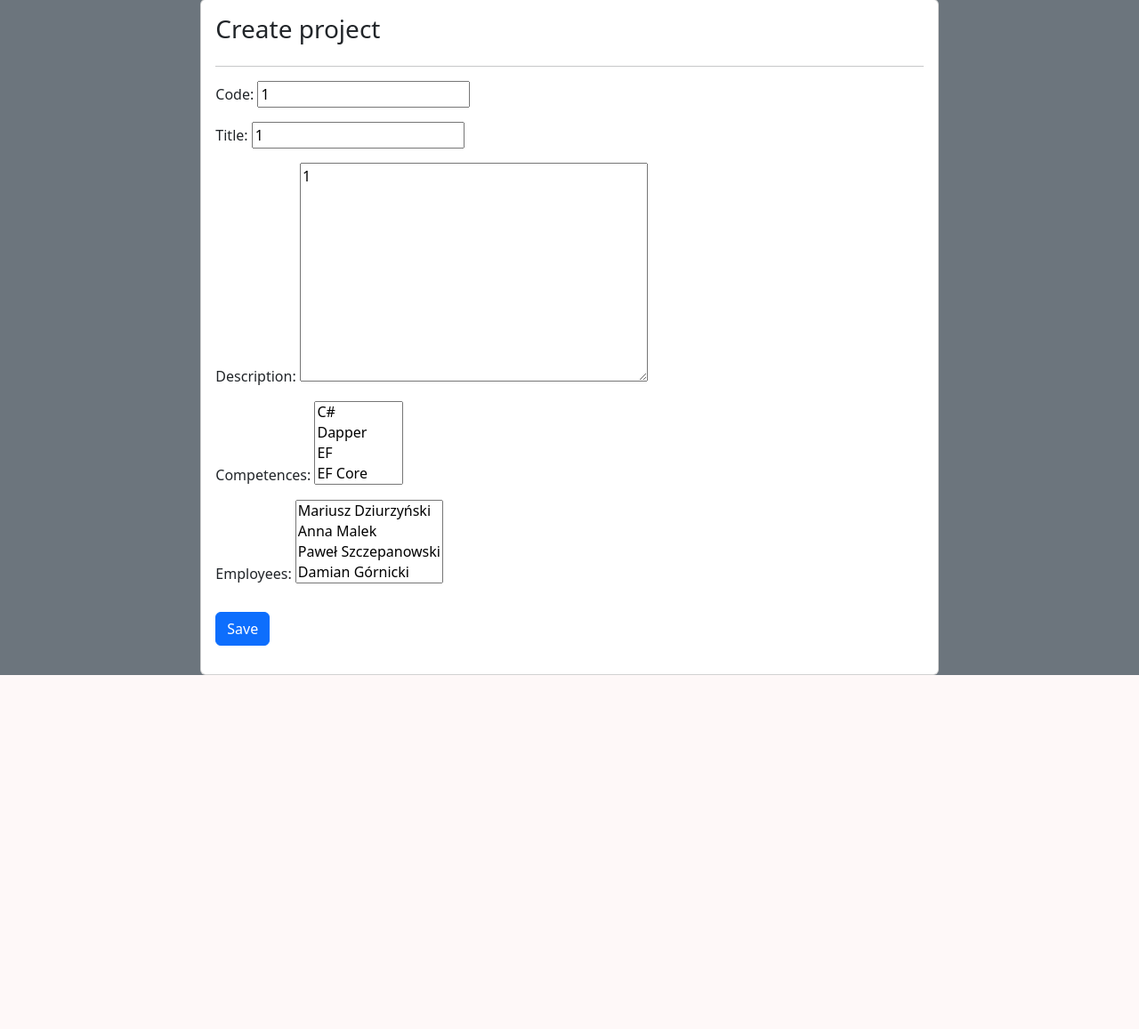
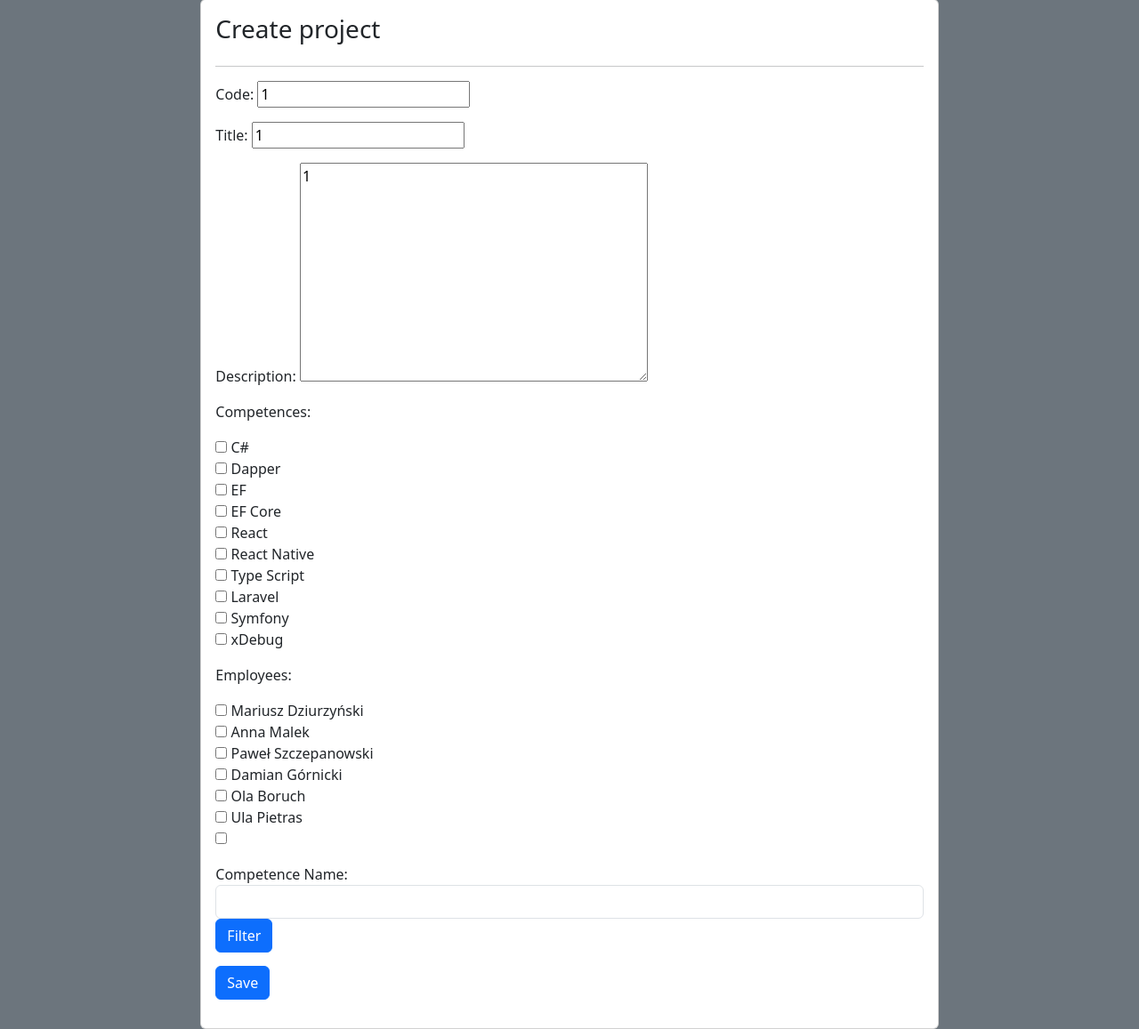
Before and after one commit to Kolinnnnn/MyHappyStaff, a Django app: page /project/68 in a window 1280 px wide. Shown: the part 69-1226 px from the top of the page at 89% size. Before the commit the page ends 828 px from the top, so only its background shows below. Run offline with Django 4.2, Linux system fonts and the light colour scheme; data comes from the database, SQL or seed files in the repository; both versions use the stored data as it was after the commit; some libraries are stand-ins or nearby versions.

Commit message:
Wgrywam zrobione filtrowanie , bez zapisania do bazy

```diff
--- a/my_hepi_staff/account/forms.py
+++ b/my_hepi_staff/account/forms.py
@@ -2,22 +2,20 @@ from django import forms
 
 from account.models import Project, Employee
 from competence.models import Competence
-
+from django import forms
+from .models import Competence
 
 class LoginForm(forms.Form):
     username = forms.CharField()
     password = forms.CharField(widget=forms.PasswordInput)
-
 
 class CompetenceEnrollForm(forms.Form):
     competence = forms.ModelMultipleChoiceField(queryset=Competence.objects.all(),
                                         widget=forms.CheckboxSelectMultiple,
                                         label='')
 
-
 class AboutMeForm(forms.Form):
     description = forms.Textarea()
-
 
 class GroupedTableForm(forms.Form):
     def __init__(self, *args, **kwargs):
@@ -37,11 +35,16 @@ class GroupedTableForm(forms.Form):
             if sum_of_group != 10:
                 self.add_error(f'group_{group_idx + 1}', f"The sum of the fields in '{group['name']}' must equal 10.")
 
-
 class ProjectForm(forms.ModelForm):
-    competences = forms.ModelMultipleChoiceField(queryset=Competence.objects.all(), required=True)
-    employees = forms.ModelMultipleChoiceField(queryset=Employee.objects.all(), required=True)
+    competences = forms.ModelMultipleChoiceField(queryset=Competence.objects.all(), widget=forms.CheckboxSelectMultiple, required=False)
+    employees = forms.ModelMultipleChoiceField(queryset=Employee.objects.all(), widget=forms.CheckboxSelectMultiple, required=False)
 
     class Meta:
         model = Project
         fields = ['code', 'title', 'description', 'competences', 'employees']
+
+class FilterEmployeesForm(forms.Form):
+    competences = forms.ModelMultipleChoiceField(queryset=Competence.objects.all(), widget=forms.CheckboxSelectMultiple, required=False)
+
+class CompetenceFilterForm(forms.Form):
+    competences = forms.ModelMultipleChoiceField(queryset=Competence.objects.all(), widget=forms.CheckboxSelectMultiple)
--- a/my_hepi_staff/account/templates/account/employer/project/form.html
+++ b/my_hepi_staff/account/templates/account/employer/project/form.html
@@ -1,11 +1,14 @@
+<!-- form.html -->
+
 {% extends "base.html" %}
+
 {% block content %}
-
 <div class="row justify-content-md-center" style="margin-top: 15px;">
     <div class="col-md-8">
         <a href="{% url 'project-list' %}" class="btn btn-danger">Cancel</a>
     </div>
 </div>
+
 
 <div class="row justify-content-md-center" style="margin-top: 15px;">
     <div class="col-md-8">
@@ -20,10 +23,24 @@
                     <hr />
                 </div>
 
+
                 <div class="card-text">
-                    <form action="" method="POST">
+                    <form action="" method="POST" id="filter-form">
                         {{ form.as_p }}
                         {% csrf_token %}
+
+                        <!-- Input for competence name -->
+                        <div class="form-group">
+                            <label for="competence-name">Competence Name:</label>
+                            <input type="text" class="form-control" id="competence-name" name="competence-name">
+                            <div id="competence-suggestions"></div> <!-- Placeholder for competence suggestions -->
+                        </div>
+
+                        <!-- Filter Button -->
+                        <button type="button" class="btn btn-primary" id="filter-button">Filter</button>
+
+                        <!-- Placeholder for filtered employees -->
+                        <div id="filtered-employees"></div>
 
                         <p>
                             <input type="submit" class="btn btn-primary" value="Save" style="margin-top: 15px;">
@@ -33,7 +50,128 @@
             </div>
         </div>
     </div>
-    </div>
 </div>
 
+<script src="https://ajax.googleapis.com/ajax/libs/jquery/3.5.1/jquery.min.js"></script>
+<script>
+$(document).ready(function() {
+    $('#competence-name').on('input', function() {
+        var inputText = $(this).val(); // Get the text entered by the user
+        if (inputText.trim() !== '') { // Check if the input is not empty
+            fetchCompetenceSuggestions(inputText); // Fetch competence suggestions
+        } else {
+            $('#competence-suggestions').empty(); // Clear suggestions if input is empty
+        }
+    });
+
+    $('#filter-button').click(function(event) {
+        event.preventDefault(); // Prevent default button behavior
+        filterEmployees(); // Call function to filter employees
+    });
+
+    // Obsługa kliknięcia na pracownika na liście
+    $(document).on('change', '.employee-checkbox', function() {
+        var isChecked = $(this).is(':checked');
+        var employeeName = $(this).data('name');
+        if (isChecked) {
+            addEmployeeToList(employeeName); // Add employee to selected list
+        } else {
+            removeEmployeeFromList(employeeName); // Remove employee from selected list
+        }
+    });
+});
+
+function fetchCompetenceSuggestions(inputText) {
+    $.ajax({
+        url: '/get-competence-suggestions/',
+        type: 'GET',
+        data: {
+            input_text: inputText // Pass the text entered by the user to Django view
+        },
+        dataType: 'json',
+        success: function(response) {
+            displayCompetenceSuggestions(response.suggestions); // Display competence suggestions
+        },
+        error: function(xhr, status, error) {
+            console.error('Error fetching competence suggestions:', error);
+        }
+    });
+}
+
+function displayCompetenceSuggestions(suggestions) {
+    var suggestionsList = $('#competence-suggestions');
+    suggestionsList.empty(); // Clear previous suggestions
+    suggestions.forEach(function(suggestion) {
+        var listItem = $('<li class="suggestion"></li>').text(suggestion); // Create list item with suggestion text
+        listItem.on('click', function() {
+            $('#competence-name').val(suggestion); // Set input value to the clicked suggestion
+            suggestionsList.empty(); // Clear suggestions after selecting one
+        });
+        suggestionsList.append(listItem); // Append list item to the suggestions list
+    });
+}
+
+function filterEmployees() {
+    var selectedCompetence = $('#competence-name').val(); // Get selected competence from input field
+    if (!selectedCompetence) {
+        alert('Please enter a competence name before filtering employees.');
+        return; // Stop function if no competence selected
+    }
+
+    // Get selected employees
+    var selectedEmployees = [];
+    $('.employee-checkbox:checked').each(function() {
+        selectedEmployees.push($(this).data('name'));
+    });
+
+    $.ajax({
+        url: '/filter-employees/',
+        type: 'GET',
+        data: {
+            competence_name: selectedCompetence, // Pass the selected competence to Django view
+            selected_employees: selectedEmployees // Pass the selected employees to Django view
+        },
+        dataType: 'json',
+        success: function(response) {
+            if (response.error) {
+                console.error('Error filtering employees:', response.error);
+            } else {
+                displayFilteredEmployees(response.employees); // Display filtered employees
+            }
+        },
+        error: function(xhr, status, error) {
+            console.error('Error filtering employees:', error);
+        }
+    });
+}
+
+
+function displayFilteredEmployees(employees) {
+    var filteredEmployeesList = $('#filtered-employees');
+    filteredEmployeesList.empty(); // Clear previous filtered employees
+    employees.forEach(function(employee) {
+        var listItem = $('<li></li>');
+        var checkbox = $('<input type="checkbox" class="employee-checkbox" data-name="' + employee + '">');
+        listItem.append(checkbox);
+        listItem.append(employee);
+        filteredEmployeesList.append(listItem); // Append list item to the filtered employees list
+    });
+}
+
+function addEmployeeToList(employeeName) {
+    var selectedEmployeesList = $('#selected-employees');
+    var listItem = $('<li></li>').text(employeeName); // Create list item with employee name
+    selectedEmployeesList.append(listItem); // Append list item to the selected employees list
+}
+
+function removeEmployeeFromList(employeeName) {
+    $('#selected-employees li').each(function() {
+        if ($(this).text() === employeeName) {
+            $(this).remove(); // Remove employee from selected list
+            return false; // Break out of loop after removing the employee
+        }
+    });
+}
+
+</script>
 {% endblock %}
--- a/my_hepi_staff/account/urls.py
+++ b/my_hepi_staff/account/urls.py
@@ -1,6 +1,7 @@
 from django.urls import path
 from django.contrib.auth import views as auth_views
 from . import views
+from .views import FilterEmployeesView, get_all_employees, filter_employees, CompetenceSuggestionsView
 
 urlpatterns = [
     path('login/', auth_views.LoginView.as_view(), name='login'),
@@ -16,6 +17,10 @@ urlpatterns = [
     path('project/add', views.ProjectCreateView.as_view(), name='project-create'),
     path('project/<int:pk>', views.ProjectUpdateView.as_view(), name='project-update'),
     path('project/<int:pk>/delete', views.ProjectDeleteView.as_view(), name='project-delete'),
+    path('filter-employees/', filter_employees, name='filter-employees'),
+    path('employee/', views.EmployerEmployeesView.as_view(), name='employee-list'),
+    path('get-all-employees/', get_all_employees, name='get-all-employees'),
+    path('get-competence-suggestions/', CompetenceSuggestionsView.as_view(), name='competence-suggestions'),
 
-    path('employee/', views.EmployerEmployeesView.as_view(), name='employee-list'),
+
 ]
--- a/my_hepi_staff/account/views.py
+++ b/my_hepi_staff/account/views.py
@@ -1,5 +1,4 @@
 from typing import Any
-
 from django.http import JsonResponse
 from django.db import transaction
 from django.http import HttpRequest, HttpResponse
@@ -11,9 +10,57 @@ from django.views.generic.edit import FormView, CreateView, UpdateView, DeleteVi
 from django.contrib.auth.mixins import LoginRequiredMixin
 from django.shortcuts import render, redirect
 from .models import Account, Employee, Employer, Project, Competence
-from .forms import CompetenceEnrollForm, GroupedTableForm, ProjectForm
+from django.http import HttpResponseRedirect
+from .forms import CompetenceEnrollForm, GroupedTableForm, ProjectForm, CompetenceFilterForm
+from django.template.loader import render_to_string
+from django.urls import reverse
+from .forms import ProjectForm
+from django.forms.models import model_to_dict
 
 
+
+class CompetenceSuggestionsView(View):
+    def get(self, request):
+        input_text = request.GET.get('input_text', '')
+        suggestions = []
+        if input_text:
+            # Szukamy nazw kompetencji, które zaczynają się od wprowadzonego tekstu
+            suggestions = Competence.objects.filter(name__istartswith=input_text).values_list('name', flat=True)
+        return JsonResponse({'suggestions': list(suggestions)})
+
+def get_all_employees(request):
+    try:
+        all_employees = Employee.objects.all()
+        employees_data = [{'id': employee.id, 'name': f"{employee.account.user.first_name} {employee.account.user.last_name}"} for employee in all_employees]
+        return JsonResponse(employees_data, safe=False)
+    except Exception as e:
+        return JsonResponse({'error': str(e)}, status=500)
+
+
+def filter_employees(request):
+    if request.method == 'GET':
+        competence_name = request.GET.get('competence_name')
+        if competence_name:
+            try:
+                filtered_employees = Employee.objects.filter(competences__name=competence_name)
+                employee_names = [str(employee) for employee in filtered_employees]
+                return JsonResponse({'employees': employee_names})
+            except Employee.DoesNotExist:
+                return JsonResponse({'error': 'No employees found with selected competence.'}, status=404)
+        else:
+            return JsonResponse({'error': 'Competence name not provided.'}, status=400)
+    else:
+        return JsonResponse({'error': 'Invalid request method.'}, status=405)
+
+class FilterEmployeesView(View):
+    def get(self, request):
+        try:
+            selected_competences = request.GET.getlist('competences[]')
+            filtered_employees = Employee.objects.filter(competences__name__in=selected_competences).distinct()
+            employees_data = [{'id': employee.id, 'name': employee.name} for employee in filtered_employees]
+            return JsonResponse(employees_data, safe=False)
+        except Exception as e:
+            return JsonResponse({'error': str(e)}, status=500)
 class DashboardView(TemplateView):
     template_name = 'account/dashboard.html'
 
@@ -22,6 +69,10 @@ class DashboardView(TemplateView):
         context = self.get_context_data()
 
         return render(request, self.template_name, context=context)
+
+    @method_decorator(login_required, name='dispatch')
+    def dispatch(self, *args, **kwargs):
+        return super().dispatch(*args, **kwargs)
 
     def get_context_data(self, **kwargs: Any) -> dict[str, Any]:
         context = super().get_context_data()
@@ -35,17 +86,13 @@ class DashboardView(TemplateView):
 
         return context
 
-    def _get_sorted_comptences_groups_and_competences_(self, employee: Employee) -> dict[str, Any]:
+    def _get_sorted_comptences_groups_and_competences_(self, employee: Employee) -> dict[str, list[str]]:
         competences = employee.competences.all()
         result = {}
 
         for competence in competences:
             key = competence.competence_group.name
-
-            if key not in result:
-                result[key] = []
-
-            result[key].append(competence.name)
+            result.setdefault(key, []).append(competence.name)
 
         return result
 
@@ -105,14 +152,21 @@ class ProjectCreateView(CreateView, LoginRequiredMixin):
     template_name = 'account/employer/project/form.html'
 
     def form_valid(self, form):
-        project = form.save(commit=False)
-        project.employer = Employer.objects.get(account_id=self.request.user.account.pk)
-        project.save()
+        # Pobierz aktualnie zalogowanego pracodawcę
+        employer = Employer.objects.get(account__user=self.request.user)
 
-        employees = self.request.POST.getlist('employees')  # Pobierz listę wybranych pracowników z formularza
-        project.employees.set(employees)  # Przypisz wybranych pracowników do projektu
+        # Przypisz pracodawcę do nowo tworzonego projektu
+        form.instance.employer = employer
 
-        return redirect("project-list")
+        # Najpierw zapisz projekt, aby uzyskać jego ID
+        response = super().form_valid(form)
+
+        # Teraz możesz dodać relacje wiele-do-wielu
+        employees = form.cleaned_data['employees']
+        form.instance.employees.set(employees)
+
+        return response
+
 
 
 class ProjectUpdateView(UpdateView, LoginRequiredMixin):
```
Also changed, not shown: my_hepi_staff/account/models.py (+4 -3 lines), my_hepi_staff/account/templates/account/employer/employee/list.html (+7 -1 lines), my_hepi_staff/db.sqlite3.
